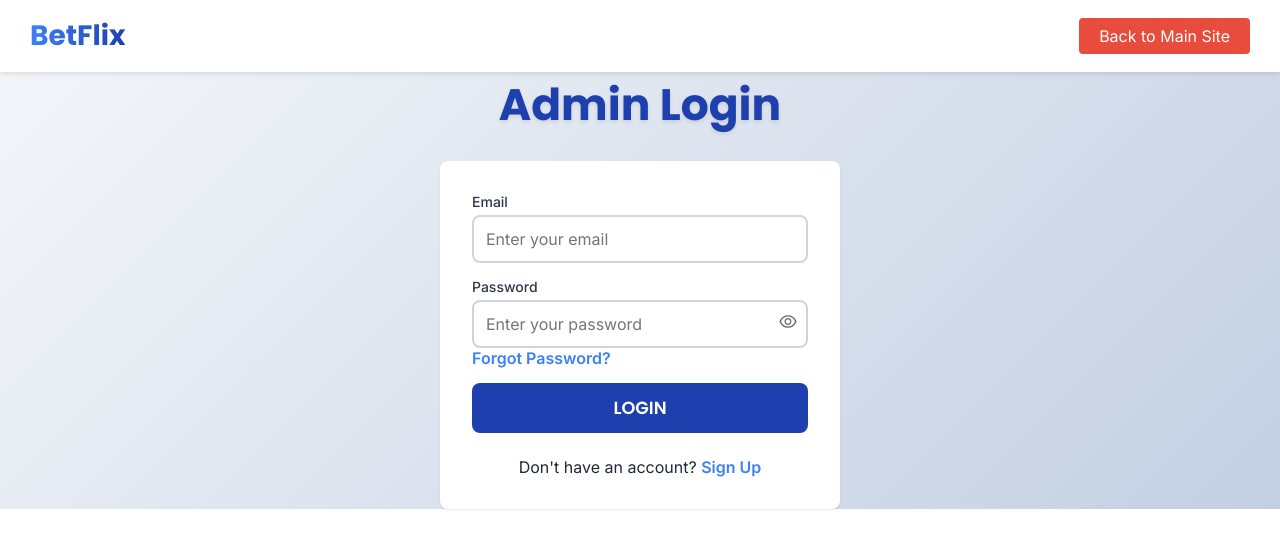
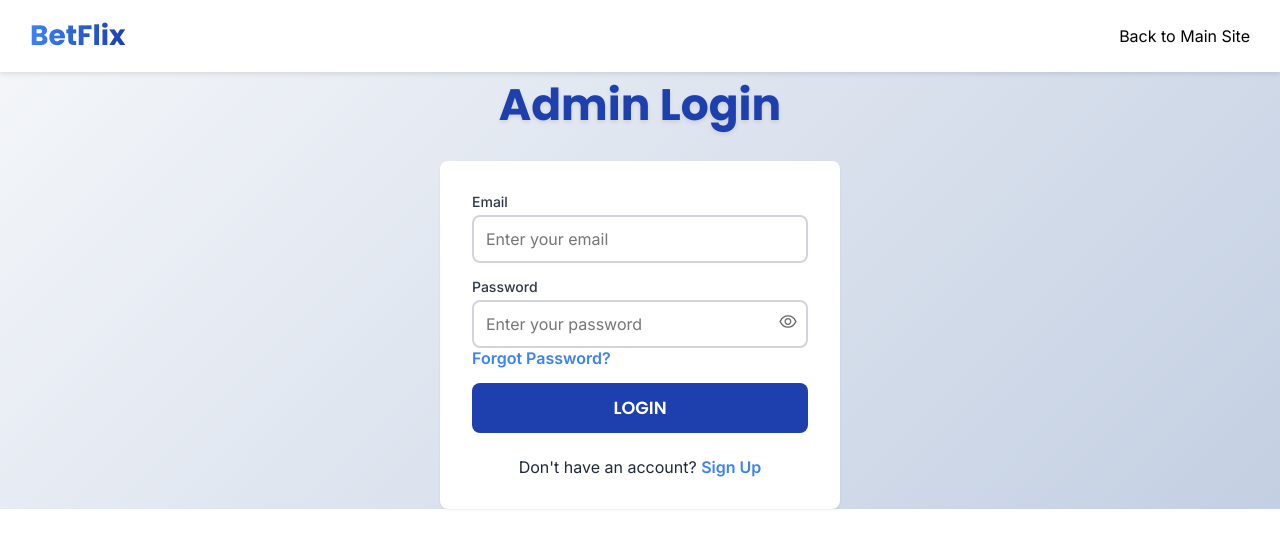
Before and after one commit to ay30bg/admin-betflix, a React (Create React App) app: page / in a window 1280 px wide. Shown: the top 548 px of the page. Built offline with nearby package versions, Linux system fonts and the light colour scheme.

Commit message:
Update AdminAuthHeader.jsx

```diff
--- a/src/components/AdminAuthHeader.jsx
+++ b/src/components/AdminAuthHeader.jsx
@@ -8,7 +8,7 @@ function AdminAuthHeader() {
   return (
     <header className="header">
       <div className="logo">BetFlix</div>
-      <a className="logout-btn">
+      <a className="back-to-site">
         Back to Main Site
       </a>
     </header>
```
